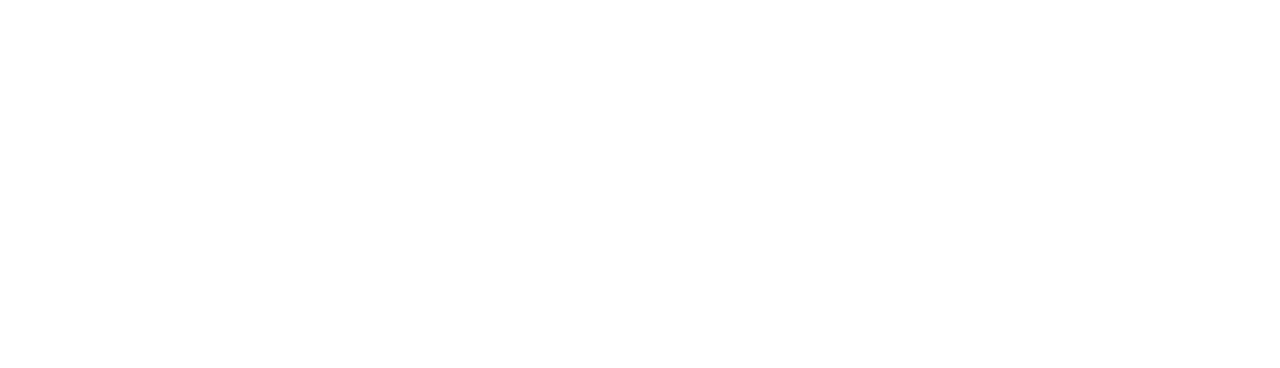
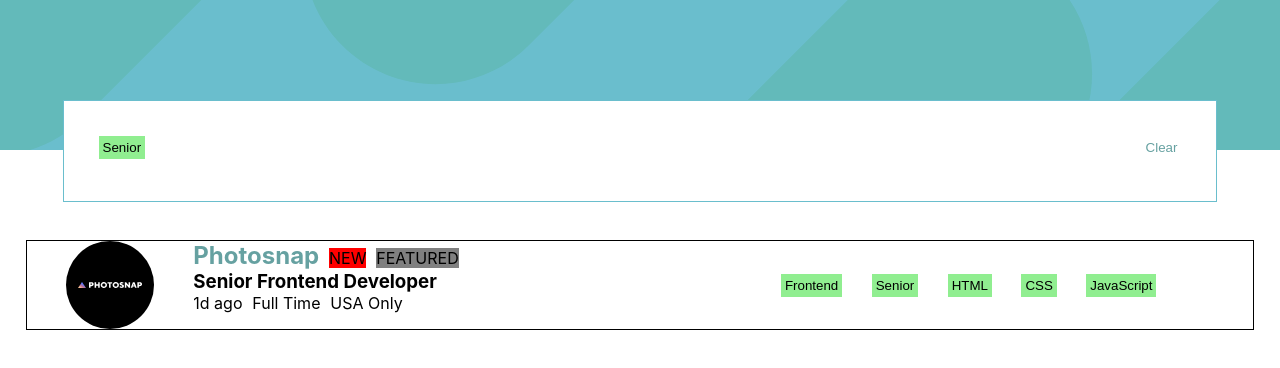
Before and after one commit to Pat-On/cyf-job-listing-react, a React (Create React App) app: page / in a window 1280 px wide. Both pictures are taken after a click on the button "Senior". Shown: the top 368 px of the page. Built offline with nearby package versions, Linux system fonts and the light colour scheme.

Commit message:
is it end?

```diff
--- a/src/App.css
+++ b/src/App.css
@@ -46,3 +46,7 @@
 h2{
   color: #66A1A1;
 }
+
+.displayNone {
+  display: none;
+}
--- a/src/App.js
+++ b/src/App.js
@@ -11,6 +11,11 @@
   const [dataFull, dataFullHandler] = useState(data);
   const [searchQueryResult, searchQueryResultHandler] = useState(dataFull);
   const [queryArray, queryArrayHandler] = useState([]);
+
+  const clearSelected = () => {
+    queryArrayHandler([]);
+    searchQueryResultHandler(dataFull);
+  };
 
   const activeSearcher = (_, q) => {
     const query = q;
@@ -29,32 +34,96 @@
 
     let results = [...dataFull];
     queryArray_New.forEach((item) => {
-      switch (item) {
-        case "Junior" || "Midweight" || "Senior":
-          results = results.filter(
-            (jobOffer) => jobOffer.level.toUpperCase() === item.toUpperCase()
-          );
+      if ("Junior" === item || "Midweight" === item || "Senior" === item) {
+        return (results = results.filter(
+          (jobOffer) => jobOffer.level.toUpperCase() === item.toUpperCase()
+        ));
+      }
+      if ("Frontend" === item || "Fullstack" === item || "Backend" === item) {
+        return (results = results.filter(
+          (jobOffer) => jobOffer.role.toUpperCase() === item.toUpperCase()
+        ));
+      }
+      results = results.filter((jobOffer) => {
+        if (jobOffer.languages.includes(item)) return true;
+        if (jobOffer.tools.includes(item)) return true;
+      });
 
-          break;
-        case "Frontend" || "Fullstack" || "Backend":
-          results = results.filter(
-            (jobOffer) => jobOffer.role.toUpperCase() === item.toUpperCase()
-          );
+      // switch (item) {
+      //   case "Junior" === item || "Midweight" === item || "Senior" === item:
+      //     return (results = results.filter(
+      //       (jobOffer) => jobOffer.level.toUpperCase() === item.toUpperCase()
+      //     ));
 
-          break;
-        default:
-          results = results.filter((jobOffer) => {
-            if (jobOffer.languages.includes(item)) return true;
-            if (jobOffer.tools.includes(item)) return true;
-          });
-      }
+      //   case "Frontend" || "Fullstack" || "Backend":
+      //     return (results = results.filter(
+      //       (jobOffer) => jobOffer.role.toUpperCase() === item.toUpperCase()
+      //     ));
+
+      //   default:
+      //     return (results = results.filter((jobOffer) => {
+      //       if (jobOffer.languages.includes(item)) return true;
+      //       if (jobOffer.tools.includes(item)) return true;
+      //     }));
+      // }
     });
 
     searchQueryResultHandler(results);
   };
 
+  console.log(queryArray.length);
+
   return (
     <div className="App">
+      <div
+        style={{
+          backgroundImage: "url('./images/bg-header-desktop.svg')",
+          backgroundColor: "#6ABECD",
+          height: "150px",
+          width: "100%",
+        }}
+      ></div>
+      <div
+        className={queryArray.length === 0 ? "displayNone" : null}
+        style={{
+          position: "absolute",
+          backgroundColor: "white",
+          top: "100px",
+          height: "100px",
+          width: "90%",
+          zIndex: "100",
+          border: "1px solid #6ABECD",
+          left: "0",
+          right: "0",
+          marginLeft: "auto",
+          marginRight: "auto",
+        }}
+      >
+        {queryArray.map((item, index) => {
+          return (
+            <button
+              style={{ float: "left" }}
+              onClick={(e) => activeSearcher(e, item)}
+              className="programmingLanguage"
+              key={index}
+            >
+              {item}
+            </button>
+          );
+        })}
+        <button
+          style={{
+            float: "right",
+            backgroundColor: "white",
+            color: "#66A1A1",
+          }}
+          className="programmingLanguage"
+          onClick={clearSelected}
+        >
+          Clear
+        </button>
+      </div>
+
       <JobPostElement
         activeSearcher={activeSearcher}
         arrayOfJobs={searchQueryResult}
--- a/src/JobPostElement.js
+++ b/src/JobPostElement.js
@@ -2,7 +2,7 @@
 
 const JobPostElement = (props) => {
   return (
-    <div>
+    <div style={{ marginTop: "90px" }}>
       {props.arrayOfJobs.map((item) => {
         return (
           <div key={item.id} className="jobOffert">
```
